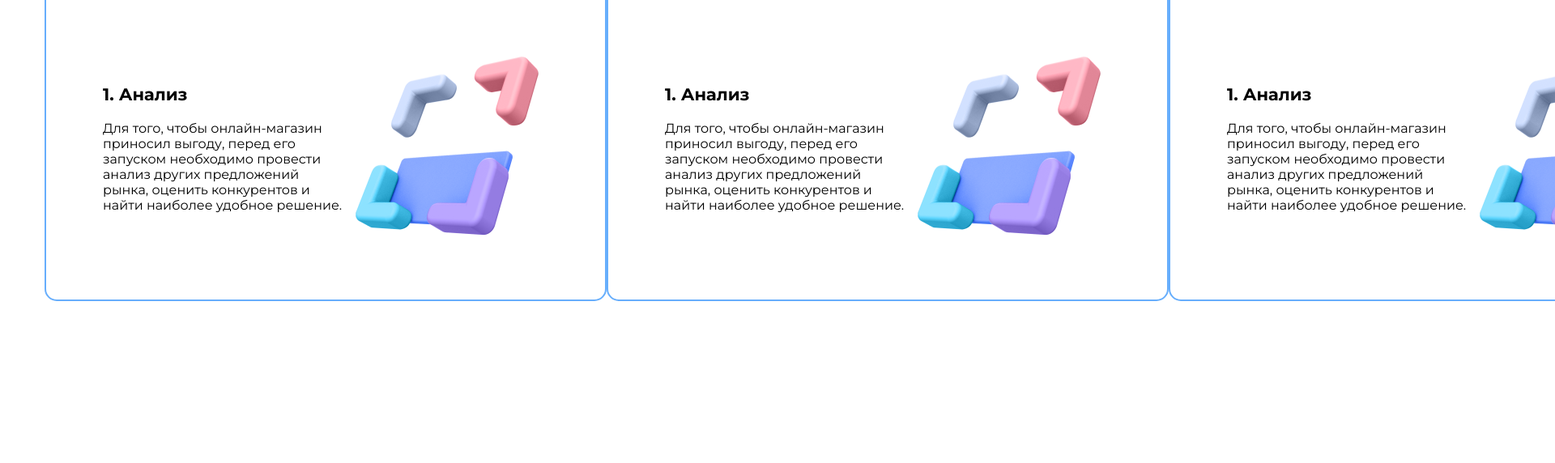
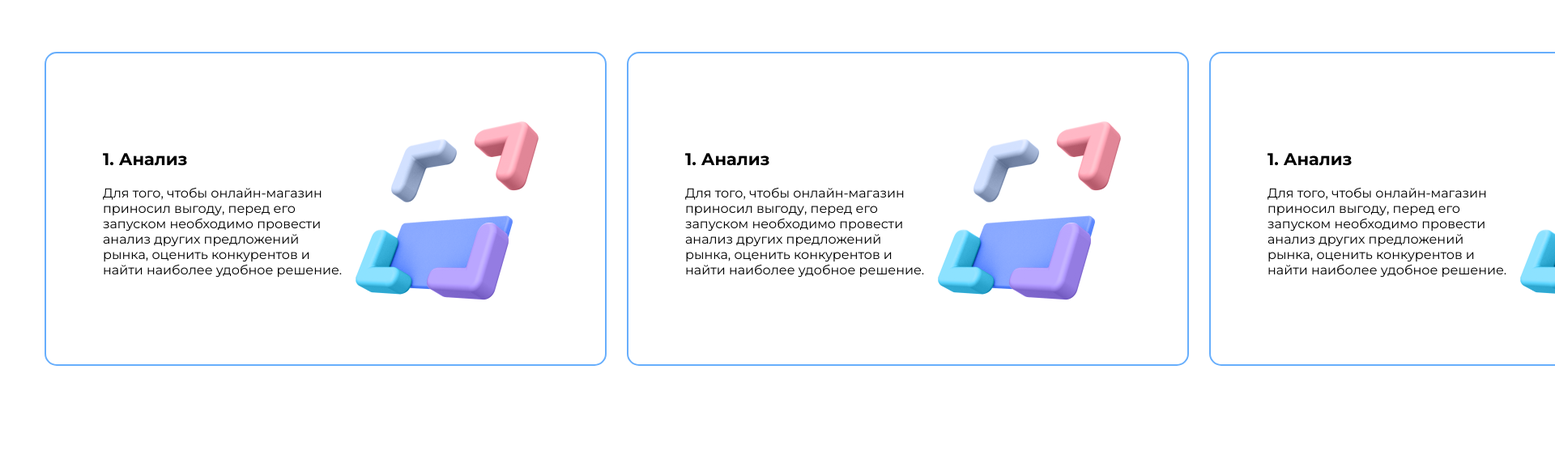
Before and after one commit to titoan/2dbl_test-task, a website: page src/pug/index.pug in a window 1280 px wide. Shown: the part 274-846 px from the top of the page at 81% size, 1920 px wide, since content can reach past the window. Before the commit the page ends 800 px from the top, so only its background shows below. Drawn offline with nearby package versions, Linux system fonts and the light colour scheme; files that its build step writes are made by us from their sources; files whose address does not match are found by name.

Commit message:
steps title mb

```diff
--- a/src/scss/_steps.scss
+++ b/src/scss/_steps.scss
@@ -3,6 +3,11 @@
 
     &__title{
         text-align: center;
+        margin-bottom: 80px;
+    }
+
+    .row{
+        gap: 25px;
     }
 }
 
```
Also changed, not shown: dist/css/styles.css.
